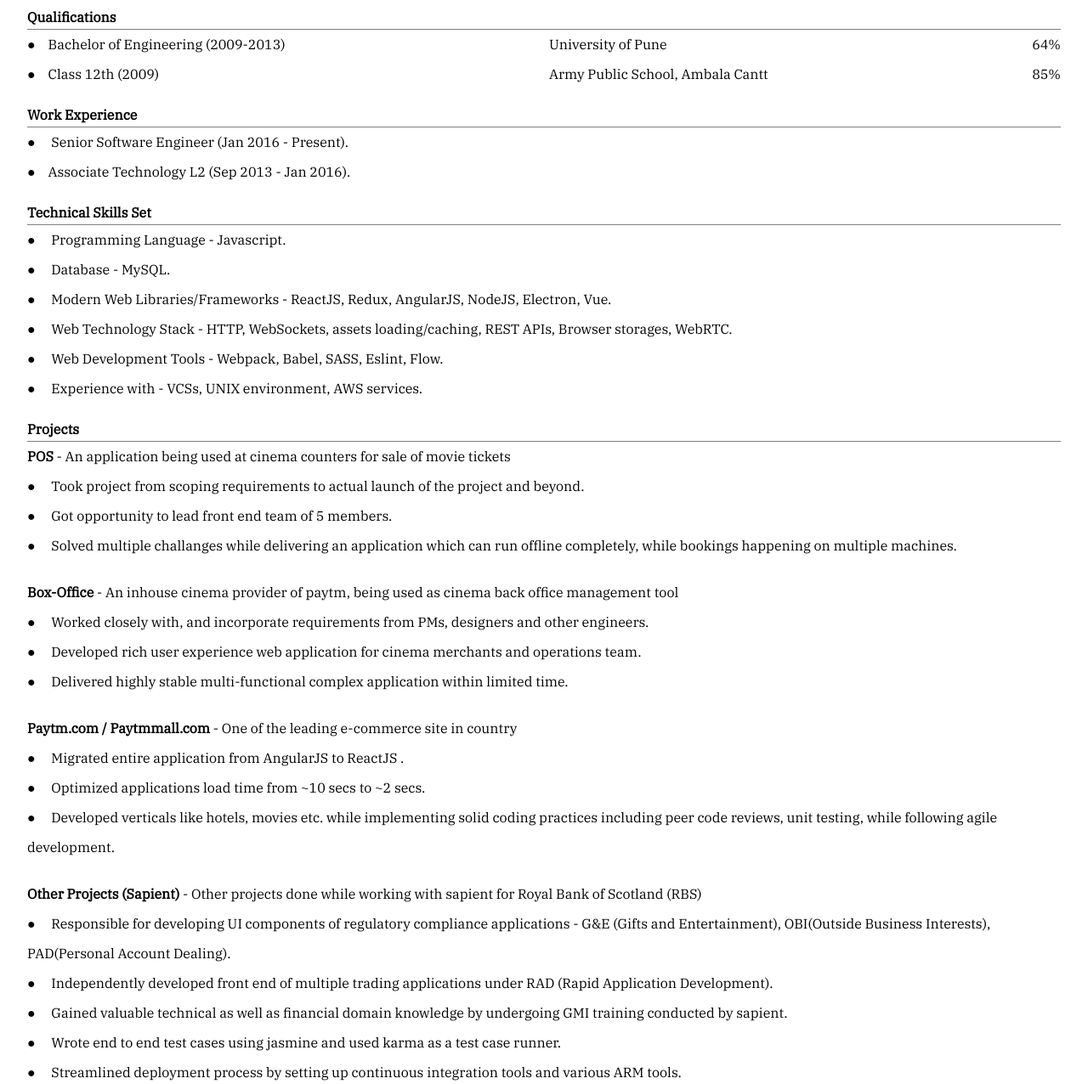
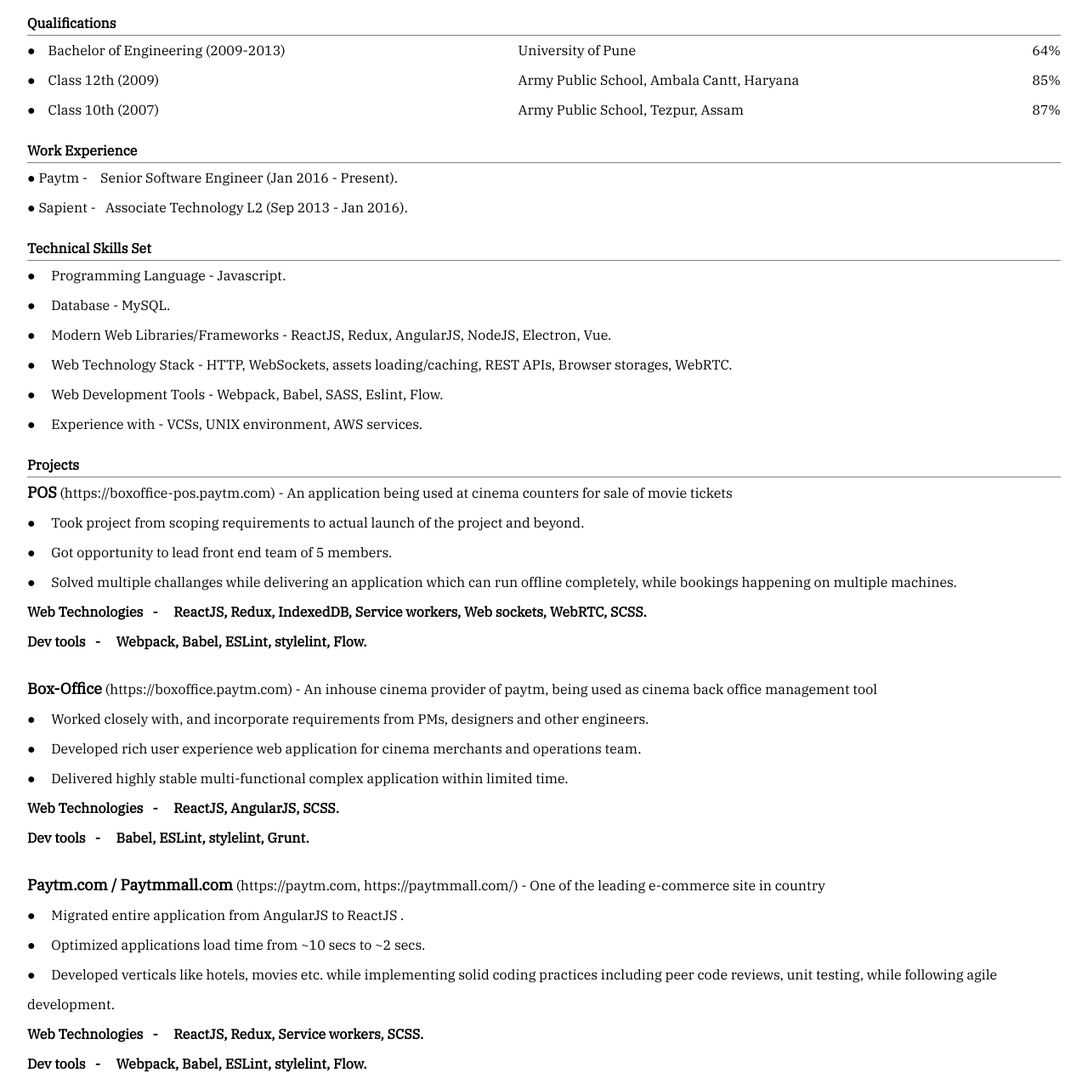
Before and after one commit to Mikoyan-Gurevich/gaurav-resume, a plain HTML site: page index.html in a window 1280 px wide. Shown: the part 70-1346 px from the top of the page at 85% size. Drawn offline with Linux system fonts and the light colour scheme.

Commit message:
incorporated avinash feedback

```diff
--- a/index.html
+++ b/index.html
@@ -12,6 +12,14 @@
         body {
             width: 95%;
             margin: auto;
+        }
+
+        .fs18 {
+            font-size: 18px;
+        }
+
+        .name {
+            font-size: 20px;
         }
 
         .bold {
@@ -47,8 +55,8 @@
 <body>
     <div class='flex mt20'>
         <div>
-            <div class='bold'>Gaurav Sharma</div>
-            <div>https://github.com/Mikoyan-Gurevich</div>
+            <div class='bold name'>Gaurav Sharma</div>
+            <div>D-1006, Prateek Wisteria, Sector 77, Noida</div>
         </div>
         <div>
             <div>Mobile No. - 7838369367</div>
@@ -61,14 +69,17 @@
             <div class='flex column lh35'>
                 <span>&#9679; &nbsp; &nbsp;Bachelor of Engineering (2009-2013)</span>
                 <span>&#9679; &nbsp; &nbsp;Class 12th (2009)</span>
+                <span>&#9679; &nbsp; &nbsp;Class 10th (2007)</span>
             </div>
             <div class='flex column lh35'>
                 <span>University of Pune</span>
-                <span>Army Public School, Ambala Cantt</span>
+                <span>Army Public School, Ambala Cantt, Haryana</span>
+                <span>Army Public School, Tezpur, Assam</span>
             </div>
             <div class='flex column lh35'>
                 <span>64%</span>
                 <span>85%</span>
+                <span>87%</span>
             </div>
         </div>
     </div>
@@ -76,8 +87,8 @@
         <div class='bold underline'>Work Experience</div>
         <div class='flex'>
             <div class='flex column lh35'>
-                <span>&#9679; &nbsp; &nbsp; Senior Software Engineer (Jan 2016 - Present).</span>
-                <span>&#9679; &nbsp; &nbsp;Associate Technology L2 (Sep 2013 - Jan 2016).</span>
+                <span>&#9679; Paytm -&nbsp; &nbsp; Senior Software Engineer (Jan 2016 - Present).</span>
+                <span>&#9679; Sapient -&nbsp; &nbsp;Associate Technology L2 (Sep 2013 - Jan 2016).</span>
             </div>
         </div>
     </div>
@@ -112,7 +123,8 @@
         <div class='flex'>
             <div class='flex column lh35'>
                 <span>
-                    <span class='bold'>POS</span> - An application being used at cinema counters for sale of movie tickets
+                    <span class='bold fs18'>POS</span> (https://boxoffice-pos.paytm.com) - An application being used at cinema counters for sale
+                    of movie tickets
                 </span>
                 <span>
                     &#9679; &nbsp; &nbsp; Took project from scoping requirements to actual launch of the project and beyond.
@@ -124,9 +136,15 @@
                     &#9679; &nbsp; &nbsp; Solved multiple challanges while delivering an application which can run offline completely, while
                     bookings happening on multiple machines.
                 </span>
+                <span class='bold'>
+                    Web Technologies &nbsp; - &nbsp; &nbsp; ReactJS, Redux, IndexedDB, Service workers, Web sockets, WebRTC, SCSS.
+                </span>
+                <span class='bold'>
+                    Dev tools &nbsp; - &nbsp; &nbsp; Webpack, Babel, ESLint, stylelint, Flow.
+                </span>
                 <span class='mt20'>
-                    <span class='bold'>Box-Office</span> - An inhouse cinema provider of paytm, being used as cinema back office management
-                    tool
+                    <span class='bold fs18'>Box-Office</span> (https://boxoffice.paytm.com) - An inhouse cinema provider of paytm, being used as
+                    cinema back office management tool
                 </span>
                 <span>
                     &#9679; &nbsp; &nbsp; Worked closely with, and incorporate requirements from PMs, designers and other engineers.
@@ -137,8 +155,15 @@
                 <span>
                     &#9679; &nbsp; &nbsp; Delivered highly stable multi-functional complex application within limited time.
                 </span>
+                <span class='bold'>
+                    Web Technologies &nbsp; - &nbsp; &nbsp; ReactJS, AngularJS, SCSS.
+                </span>
+                <span class='bold'>
+                    Dev tools &nbsp; - &nbsp; &nbsp; Babel, ESLint, stylelint, Grunt.
+                </span>
                 <span class='mt20'>
-                    <span class='bold'>Paytm.com / Paytmmall.com</span> - One of the leading e-commerce site in country
+                    <span class='bold fs18'>Paytm.com / Paytmmall.com</span> (https://paytm.com, https://paytmmall.com/) - One of the leading e-commerce
+                    site in country
                 </span>
                 <span>
                     &#9679; &nbsp; &nbsp; Migrated entire application from AngularJS to ReactJS .
@@ -150,8 +175,14 @@
                     &#9679; &nbsp; &nbsp; Developed verticals like hotels, movies etc. while implementing solid coding practices including peer
                     code reviews, unit testing, while following agile development.
                 </span>
+                <span class='bold'>
+                    Web Technologies &nbsp; - &nbsp; &nbsp; ReactJS, Redux, Service workers, SCSS.
+                </span>
+                <span class='bold'>
+                    Dev tools &nbsp; - &nbsp; &nbsp; Webpack, Babel, ESLint, stylelint, Flow.
+                </span>
                 <span class='mt20'>
-                    <span class='bold'>Other Projects (Sapient)</span> - Other projects done while working with sapient for Royal Bank of Scotland
+                    <span class='bold fs18'>Other Projects (Sapient)</span> - Other projects done while working with sapient for Royal Bank of Scotland
                     (RBS)
                 </span>
                 <span>
```
